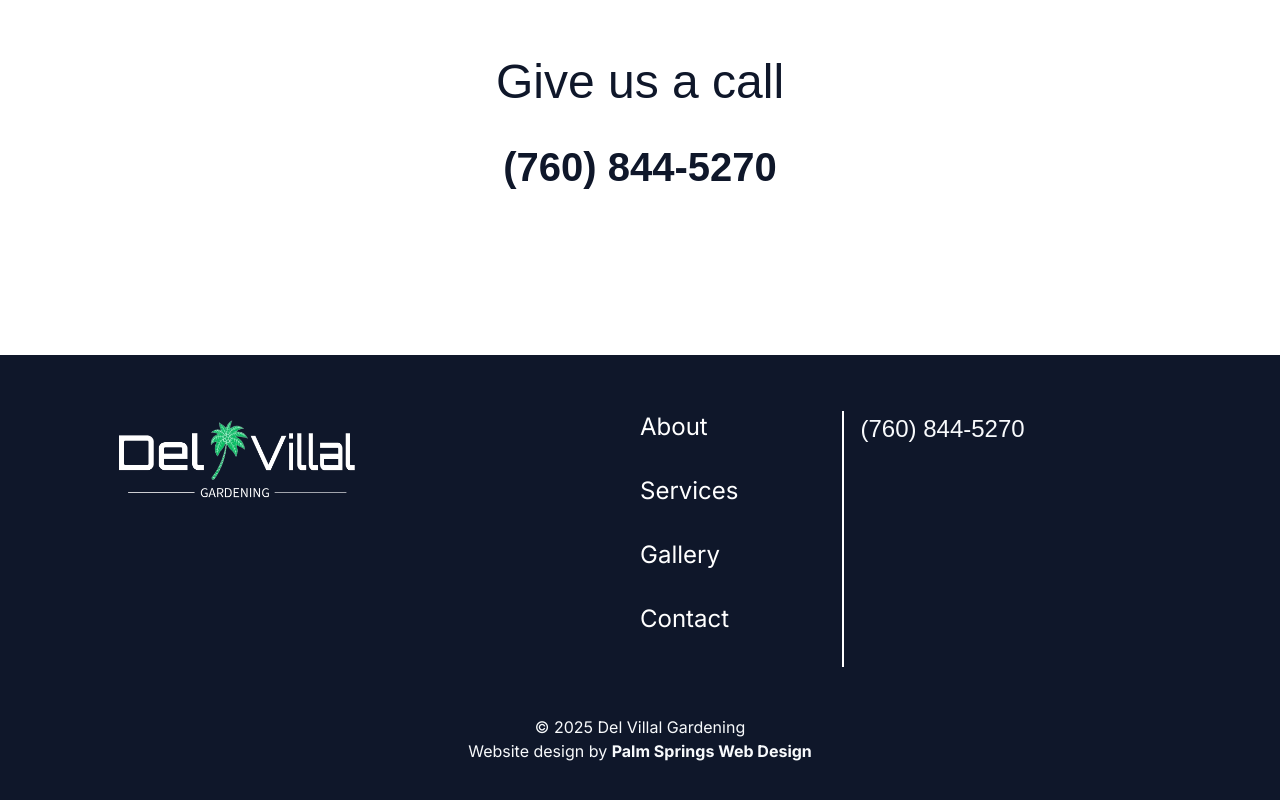
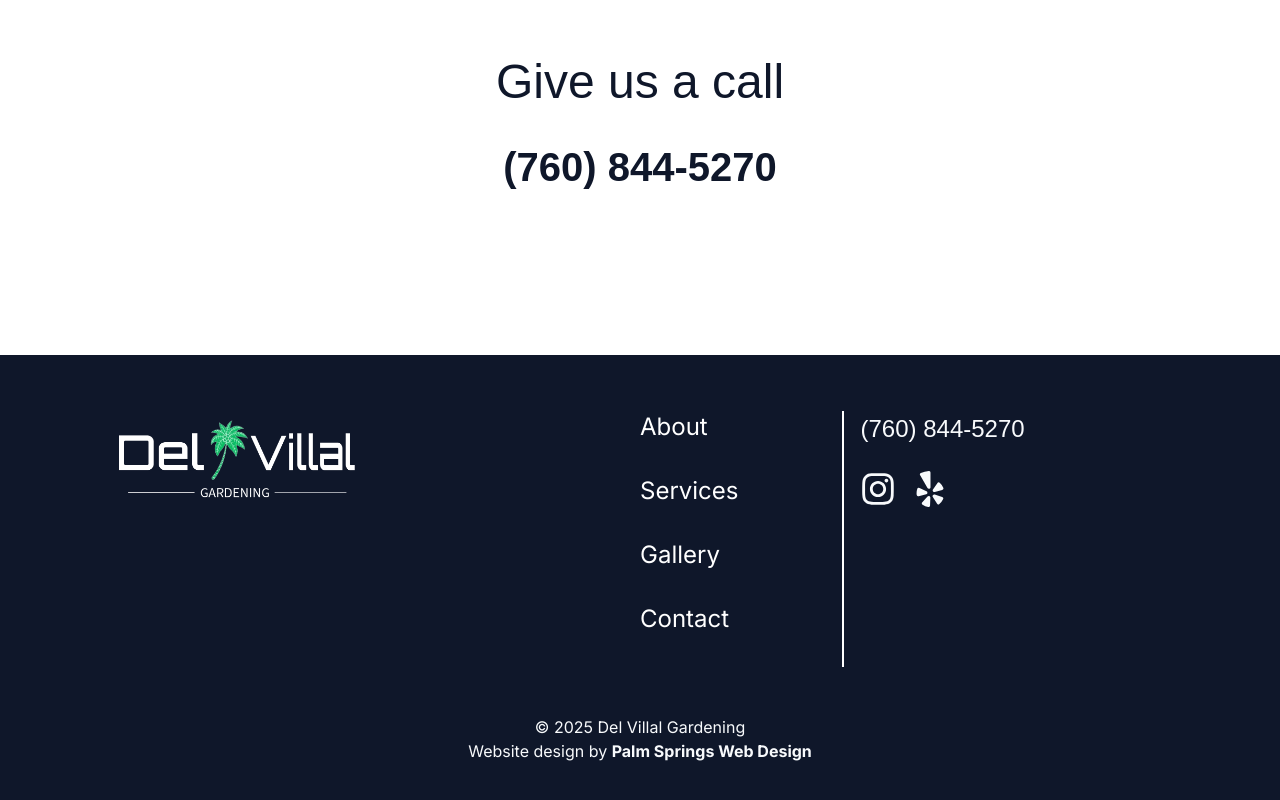
Before and after one commit to jbentley10/del-villal-gardening, a Next.js app: page /contact in a window 1280 px wide. Shown: the part 476-1276 px from the top of the page. Built offline with nearby package versions, Linux system fonts and the light colour scheme; a web font is replaced by a local one.

Commit message:
Add instagram and yelp links

```diff
--- a/package.json
+++ b/package.json
@@ -11,6 +11,10 @@
   "dependencies": {
     "@contentful/rich-text-react-renderer": "^16.0.1",
     "@contentful/rich-text-types": "^17.0.0",
+    "@fortawesome/fontawesome-svg-core": "^6.7.2",
+    "@fortawesome/free-brands-svg-icons": "^6.7.2",
+    "@fortawesome/free-solid-svg-icons": "^6.7.2",
+    "@fortawesome/react-fontawesome": "^0.2.2",
     "@radix-ui/react-dialog": "^1.1.5",
     "@radix-ui/react-dropdown-menu": "^2.0.6",
     "@radix-ui/react-label": "^2.1.1",
--- a/src/components/footer.tsx
+++ b/src/components/footer.tsx
@@ -2,6 +2,7 @@ import * as React from "react";
 import Image from "next/image";
 import Link from "next/link";
 import { Links } from "./ui/links";
+import { FaInstagram, FaYelp } from 'react-icons/fa'
 
 export const Footer = () => {
   return (
@@ -29,7 +30,13 @@ export const Footer = () => {
             >
               <Links orientation='vertical' size={"large"} />
             </div>
-            <a href="tel:+17608445270"><h3 className="md:pl-4 text-center md:text-left">(760) 844-5270</h3></a>
+            <div className="flex flex-col md:pl-4 text-center md:text-left">
+              <a className={'mb-6'} href="tel:+17608445270"><h3>(760) 844-5270</h3></a>
+              <div className="flex flex-row">
+                <a href="https://instagram.com/delvillalgardening" target="blank"><FaInstagram className="text-4xl mr-4" /></a>
+                <a href="https://www.yelp.com/biz/del-villal-gardening-cathedral-city" target="blank"><FaYelp className="text-4xl" /></a>
+              </div>
+            </div>
           </div>
         </div>
       </div>
```
Also changed, not shown: 1 other file (tests, documents, lock files or other folders).
